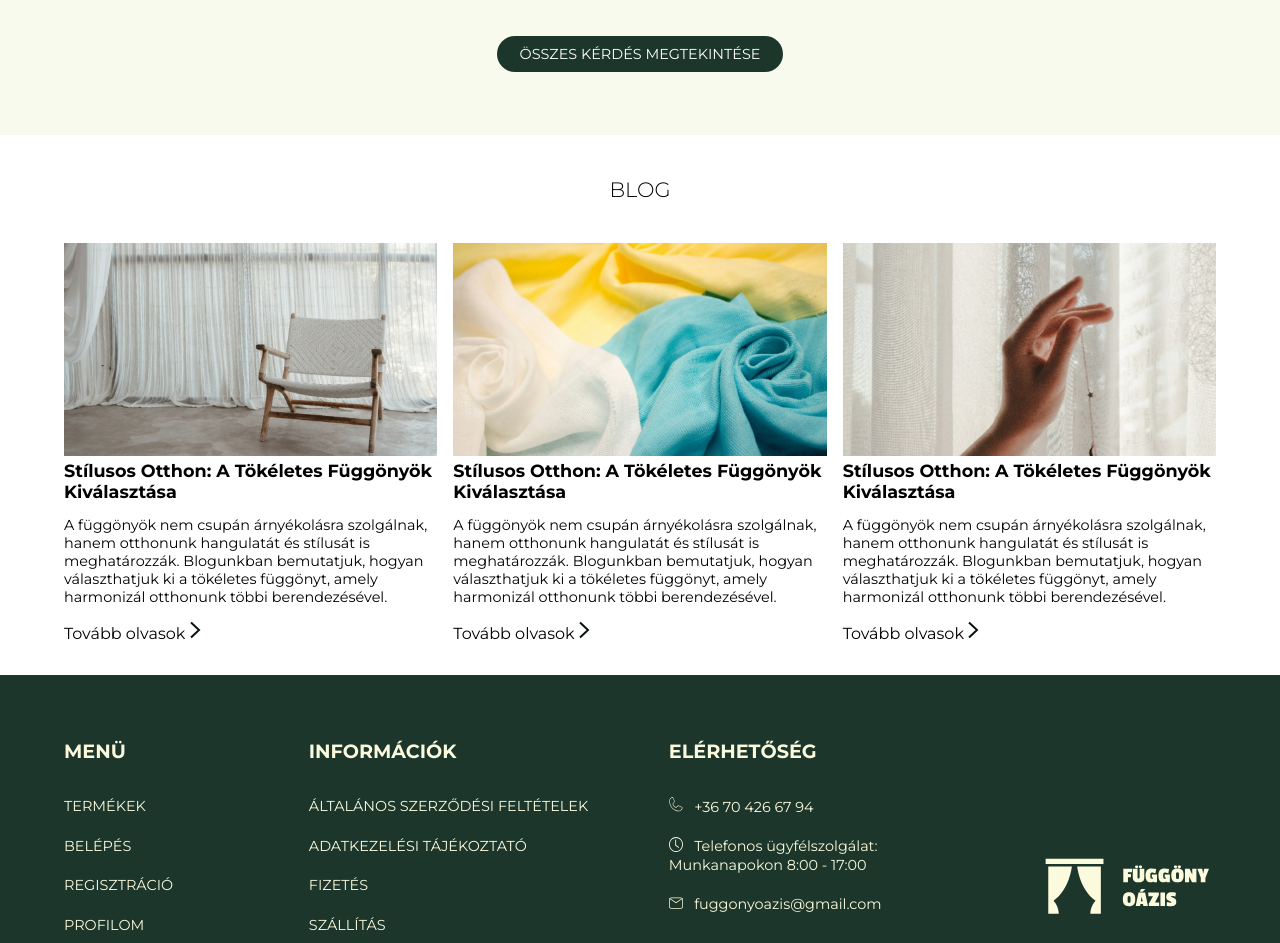
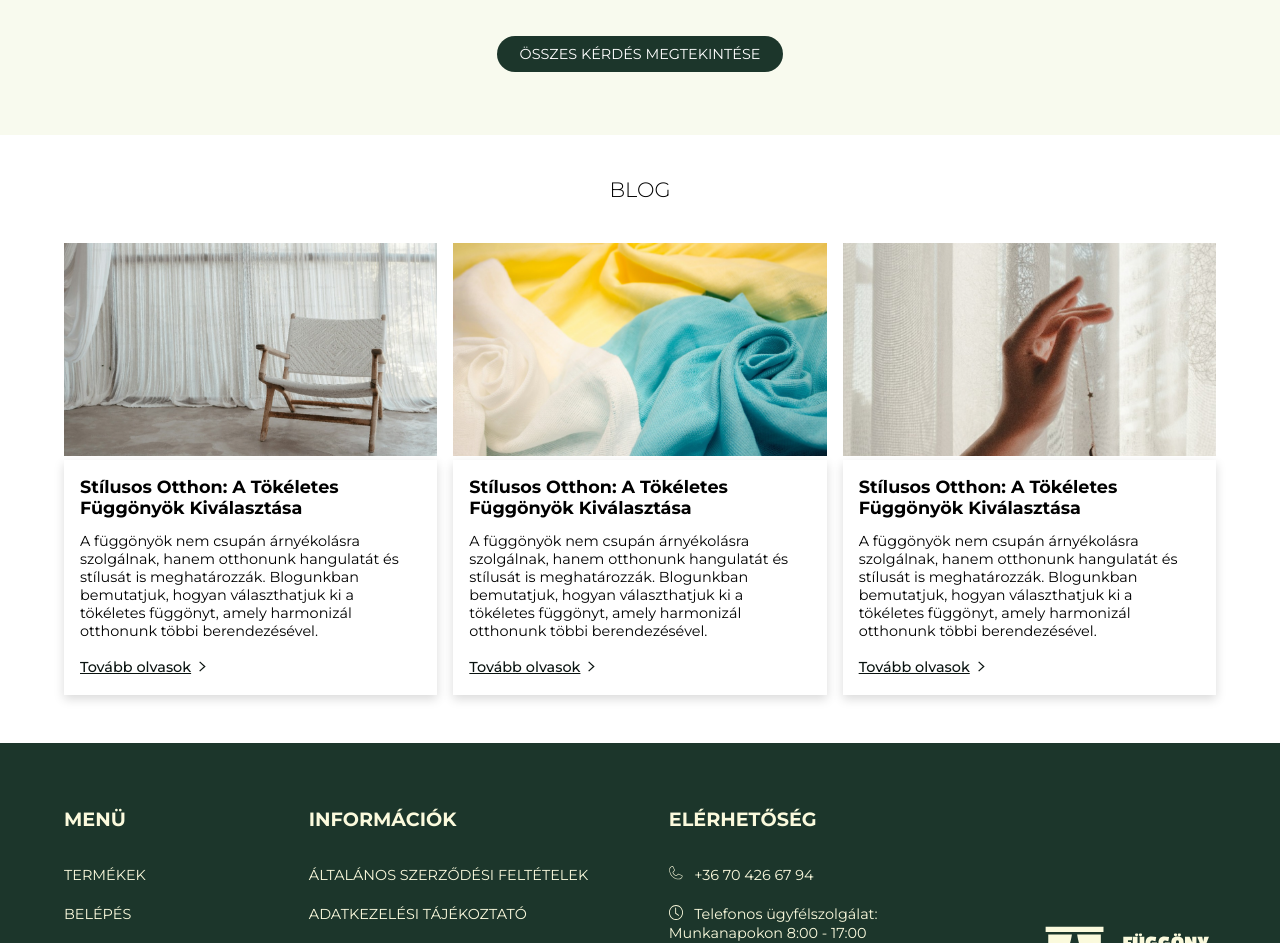
Before and after one commit to Karakrisz/OazisWebApp, a Nuxt app: page / in a window 1280 px wide. Shown: the part 3040-3983 px from the top of the page. Built offline with nearby package versions, Linux system fonts and the light colour scheme.

Commit message:
upDate
front end

```diff
--- a/assets/css/app.css
+++ b/assets/css/app.css
@@ -223,7 +223,10 @@ ul {
 
 .header-logo-user-box,
 .counter,
-.counter__input {
+.counter__input,
+.blog-content__img-text-box__div__link-box,
+.accordion-content__header,
+.footer-content__img-content {
   align-items: center;
 }
 
@@ -303,7 +306,8 @@ ul {
   height: 0.8em;
 }
 
-.header__up-box__link {
+.header__up-box__link,
+.blog-content__img-text-box__div__link-box__NuxtLink {
   color: #0a1310;
 }
 
@@ -487,7 +491,6 @@ ul {
 
 .accordion-content__header {
   justify-content: space-between;
-  align-items: center;
   cursor: pointer;
   padding: 1em;
   margin-bottom: 1em;
@@ -523,6 +526,26 @@ ul {
   padding: 0 4em 2em 4em;
 }
 
+.blog-content__img-text-box__div__tBox {
+  box-shadow: 0px 4px 10px 0px rgba(0, 0, 0, 0.15);
+  padding: 1em;
+}
+
+.blog-content__img-text-box__div__link-box__NuxtLink {
+  text-decoration: underline;
+}
+
+.blog-content__img-text-box__div__link-box__NuxtLink__img {
+  width: 2%;
+  margin-left: 0.5em;
+}
+
+.blog-content__img-text-box__div__link-box {
+  display: flex;
+  align-items: center;
+  padding: 0.2em 0;
+}
+
 /********************  Blog formating end **********************/
 
 /********************  Footer formating start **********************/
@@ -531,7 +554,6 @@ ul {
 }
 
 .footer-content__img-content {
-  align-items: center;
   justify-content: end;
 }
 
@@ -618,6 +640,9 @@ ul {
     font-size: 1.3rem;
     padding: 0.6em 1.6em;
   }
+  .blog-content__img-text-box__div__link-box__NuxtLink {
+    font-size: 1.3rem;
+  }
   .carousel__btn-content__p {
     margin-left: 0.7em;
     margin-right: 0.7em;
@@ -757,6 +782,9 @@ ul {
     font-size: 1.3rem;
     padding: 0.6em 1.6em;
   }
+  .blog-content__img-text-box__div__link-box__NuxtLink {
+    font-size: 1.3rem;
+  }
   .carousel__btn-content__p {
     margin-left: 0.7em;
     margin-right: 0.7em;
@@ -896,6 +924,9 @@ ul {
     font-size: 1.2rem;
     padding: 0.6em 1.6em;
   }
+  .blog-content__img-text-box__div__link-box__NuxtLink {
+    font-size: 1.2rem;
+  }
   .carousel__btn-content__p {
     margin-left: 0.7em;
     margin-right: 0.7em;
@@ -1038,6 +1069,9 @@ ul {
     font-size: 1.1rem;
     padding: 0.6em 1.6em;
   }
+  .blog-content__img-text-box__div__link-box__NuxtLink {
+    font-size: 1.1rem;
+  }
   .carousel__btn-content__p {
     margin-left: 0.7em;
     margin-right: 0.7em;
@@ -1177,6 +1211,9 @@ ul {
     font-size: 1rem;
     padding: 0.6em 1.6em;
   }
+  .blog-content__img-text-box__div__link-box__NuxtLink {
+    font-size: 1rem;
+  }
   .carousel__btn-content__p {
     margin-left: 0.7em;
     margin-right: 0.7em;
@@ -1267,7 +1304,7 @@ ul {
     padding: 0 4em;
   }
   .blog-content {
-    padding: 0 4em 2em 4em;
+    padding: 0 4em 3em 4em;
   }
   .products-content,
   .form-content__form-img-content {
@@ -1315,6 +1352,9 @@ ul {
   .FAQ-content__link-content__NuxtLink {
     font-size: 0.9rem;
     padding: 0.6em 1.6em;
+  }
+  .blog-content__img-text-box__div__link-box__NuxtLink {
+    font-size: 0.9rem;
   }
   .carousel__btn-content__p {
     margin-left: 0.7em;
@@ -1407,7 +1447,7 @@ ul {
     padding: 0 4em;
   }
   .blog-content {
-    padding: 0 4em 2em 4em;
+    padding: 0 4em 3em 4em;
   }
   .products-content,
   .form-content__form-img-content {
@@ -1458,6 +1498,9 @@ ul {
   .FAQ-content__link-content__NuxtLink {
     font-size: 0.9rem;
     padding: 0.6em 1.6em;
+  }
+  .blog-content__img-text-box__div__link-box__NuxtLink {
+    font-size: 0.9rem;
   }
   .carousel__btn-content__p {
     margin-left: 0.7em;
@@ -1550,7 +1593,7 @@ ul {
     padding: 0 3em;
   }
   .blog-content {
-    padding: 0 3em 2em 3em;
+    padding: 0 3em 3em 3em;
   }
   .products-content,
   .form-content__form-img-content {
@@ -1598,6 +1641,9 @@ ul {
   .FAQ-content__link-content__NuxtLink {
     font-size: 0.9rem;
     padding: 0.6em 1.6em;
+  }
+  .blog-content__img-text-box__div__link-box__NuxtLink {
+    font-size: 0.9rem;
   }
   .carousel__btn-content__p {
     margin-left: 0.7em;
@@ -1833,6 +1879,9 @@ ul {
     font-size: 0.9rem;
     padding: 0.6em 1.6em;
   }
+  .blog-content__img-text-box__div__link-box__NuxtLink {
+    font-size: 0.9rem;
+  }
   .carousel__btn-content__p {
     margin-left: 0.7em;
     margin-right: 0.7em;
@@ -1893,6 +1942,9 @@ ul {
   .AccordionOpen {
     max-height: 6em;
   }
+  .blog-content__img-text-box__div__link-box__NuxtLink__img {
+    width: 1%;
+  }
   .footer-content__link-box__h6 {
     font-size: 1.1rem;
     margin-bottom: 1.8em;
@@ -1923,6 +1975,10 @@ ul {
 }
 
 @media screen and (max-width: 767px) {
+  .grid-3,
+  .grid-6 {
+    gap: 2em;
+  }
   .header-content {
     padding: 2em;
     flex-direction: row-reverse;
@@ -2026,9 +2082,6 @@ ul {
   p {
     font-size: 0.9rem;
   }
-  .grid-6 {
-    gap: 1em;
-  }
   .header__up-box,
   .header-logo-user-box {
     padding: 0.7em 2em;
@@ -2037,7 +2090,7 @@ ul {
     padding: 0 2em;
   }
   .blog-content {
-    padding: 0 2em 1em 2em;
+    padding: 0 2em 2em 2em;
   }
   .products-content,
   .form-content__form-img-content {
@@ -2090,6 +2143,9 @@ ul {
   .FAQ-content__link-content__NuxtLink {
     font-size: 0.9rem;
     padding: 0.6em 1.6em;
+  }
+  .blog-content__img-text-box__div__link-box__NuxtLink {
+    font-size: 0.9rem;
   }
   .carousel__btn-content__p {
     margin-left: 0.7em;
--- a/pages/index.vue
+++ b/pages/index.vue
@@ -434,6 +434,7 @@ const currentIndex = ref<number | null>(null)
               src="/img/blog/blog.png"
               alt="Függöny Oázis"
             />
+            <div class="blog-content__img-text-box__div__tBox">
               <h3 class="blog-content__img-text-box__div__h3">
                 Stílusos Otthon: A Tökéletes Függönyök Kiválasztása
               </h3>
@@ -443,9 +444,9 @@ const currentIndex = ref<number | null>(null)
                 hogyan választhatjuk ki a tökéletes függönyt, amely harmonizál
                 otthonunk többi berendezésével.
               </p>
-            <div class="blog-content__img-text-box__div__link-box">
+              <div class="blog-content__img-text-box__div__link-box d-flex">
                 <NuxtLink
-                class="blog-content__img-text-box__div__link-box__NuxtLink"
+                  class="blog-content__img-text-box__div__link-box__NuxtLink f-500"
                 >
                   Tovább olvasok
                 </NuxtLink>
@@ -456,6 +457,7 @@ const currentIndex = ref<number | null>(null)
                 />
               </div>
             </div>
+          </div>
 
           <div class="blog-content__img-text-box__div">
             <NuxtImg
@@ -463,6 +465,7 @@ const currentIndex = ref<number | null>(null)
               src="/img/blog/blog2.png"
               alt="Függöny Oázis"
             />
+            <div class="blog-content__img-text-box__div__tBox">
               <h3 class="blog-content__img-text-box__div__h3">
                 Stílusos Otthon: A Tökéletes Függönyök Kiválasztása
               </h3>
@@ -472,9 +475,9 @@ const currentIndex = ref<number | null>(null)
                 hogyan választhatjuk ki a tökéletes függönyt, amely harmonizál
                 otthonunk többi berendezésével.
               </p>
-            <div class="blog-content__img-text-box__div__link-box">
+              <div class="blog-content__img-text-box__div__link-box d-flex">
                 <NuxtLink
-                class="blog-content__img-text-box__div__link-box__NuxtLink"
+                  class="blog-content__img-text-box__div__link-box__NuxtLink f-500"
                 >
                   Tovább olvasok
                 </NuxtLink>
@@ -485,6 +488,7 @@ const currentIndex = ref<number | null>(null)
                 />
               </div>
             </div>
+          </div>
 
           <div class="blog-content__img-text-box__div">
             <NuxtImg
@@ -492,6 +496,7 @@ const currentIndex = ref<number | null>(null)
               src="/img/blog/blog3.png"
               alt="Függöny Oázis"
             />
+            <div class="blog-content__img-text-box__div__tBox">
               <h3 class="blog-content__img-text-box__div__h3">
                 Stílusos Otthon: A Tökéletes Függönyök Kiválasztása
               </h3>
@@ -501,9 +506,9 @@ const currentIndex = ref<number | null>(null)
                 hogyan választhatjuk ki a tökéletes függönyt, amely harmonizál
                 otthonunk többi berendezésével.
               </p>
-            <div class="blog-content__img-text-box__div__link-box">
+              <div class="blog-content__img-text-box__div__link-box d-flex">
                 <NuxtLink
-                class="blog-content__img-text-box__div__link-box__NuxtLink"
+                  class="blog-content__img-text-box__div__link-box__NuxtLink f-500"
                 >
                   Tovább olvasok
                 </NuxtLink>
@@ -516,6 +521,7 @@ const currentIndex = ref<number | null>(null)
             </div>
           </div>
         </div>
+      </div>
     </section>
   </div>
 </template>
```
Lines whose indentation alone changed are shown as unchanged.
